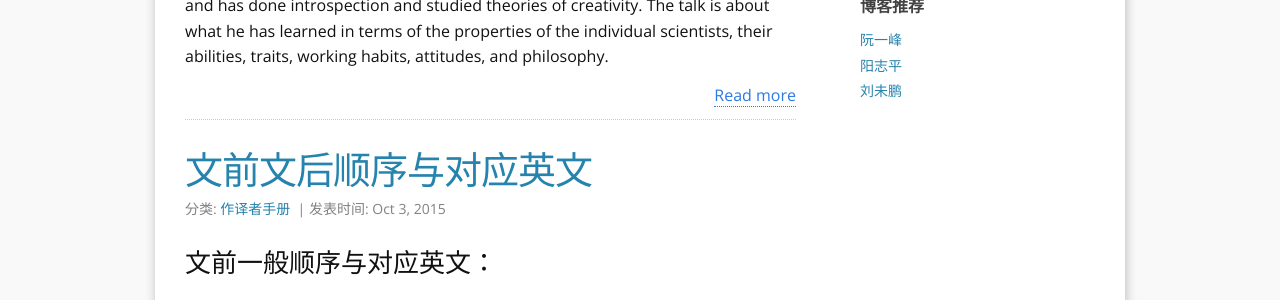
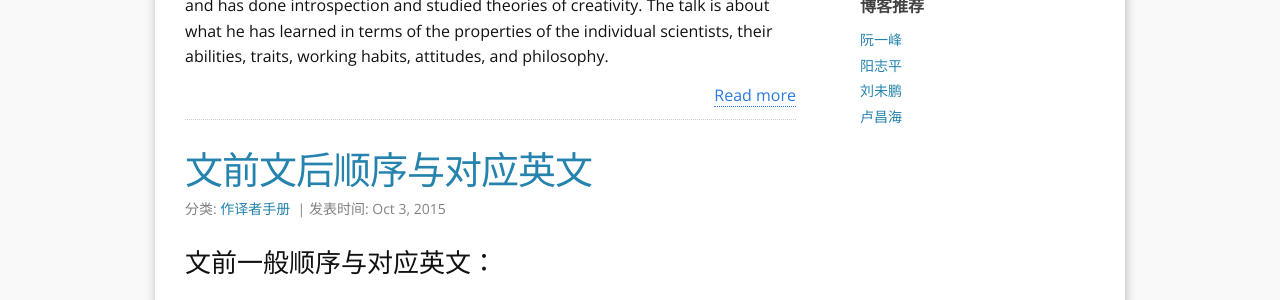
Before and after one commit to geekepub/geekepub.github.io, a Jekyll site: the page built from index.html, in a window 1280 px wide and 900 px high, scrolled down 1395 px. Shown: the part 153-453 px from the top of the window. Built offline with Jekyll 4.4.1, drawn with Linux system fonts in a browser that asks for light colours; nearby versions of some CDN libraries; the list of posts is cut into pages by our own code.

Commit message:
Update _config.yml

```diff
--- a/_config.yml
+++ b/_config.yml
@@ -5,7 +5,6 @@ author: geekepub
 email: geekepub@163.com
 description: "分享" # You can edit this line in _config.yml. It will appear in your document head meta and in your feed.xml site description
 keywords: "Jekyll, theme"
-# url: "http://yulijia.net/freshman21" # the base hostname & protocol for your site
 locale: en_US
 timezone: "Asia/Shanghai"
 
@@ -64,6 +63,9 @@ Blogroll:
       - name: 刘未鹏
         href: http://mindhacks.cn
         title: 刘未鹏 | MIND HACKS
+      - name: 卢昌海
+        href: http://www.changhai.org
+        title: 卢昌海个人主页
 
 ### Build settings
 markdown: kramdown
```
